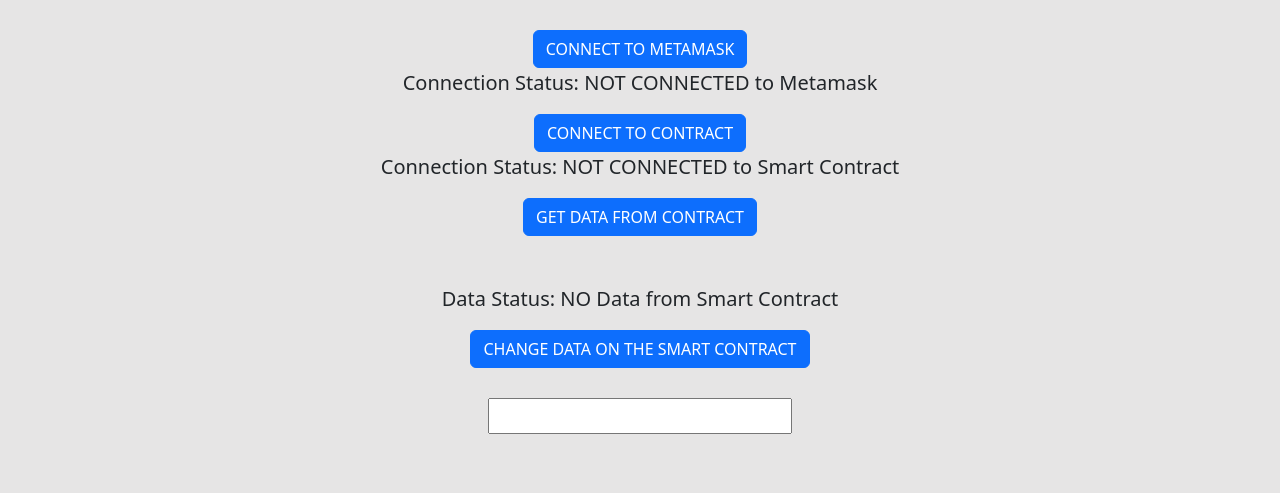
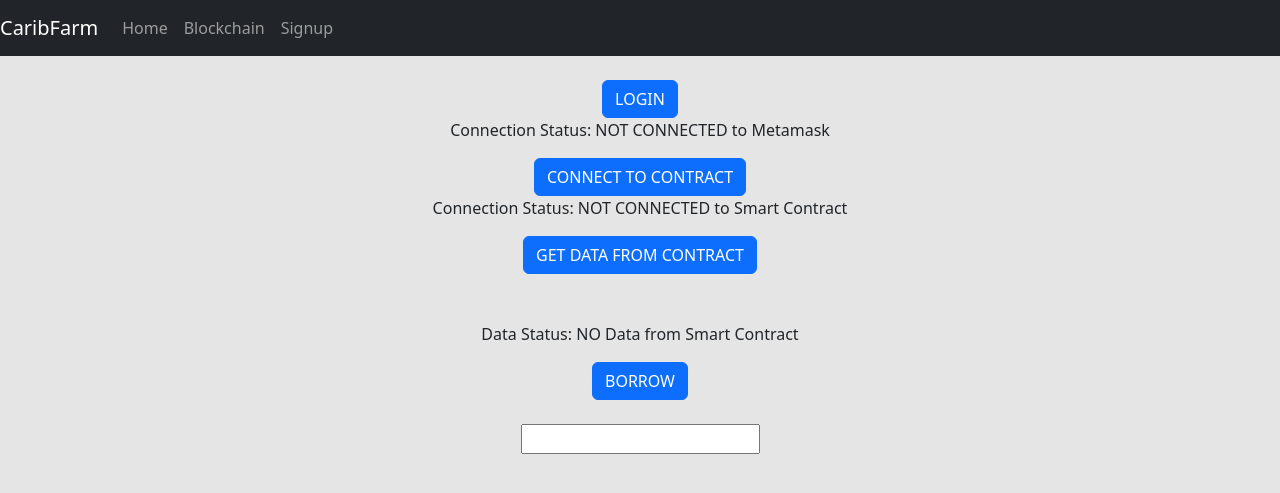
Before and after one commit to Paramvir12121/Smart-Contract-App_Django, a Django app: page /main/ in a window 1280 px wide. Shown: the top 493 px of the page. Run offline with Django 4.2, Linux system fonts and the light colour scheme; some libraries are stand-ins or nearby versions.

Commit message:
updated forms and main file

```diff
--- a/blockchain_app/base/templates/base/pages/mainPage.html
+++ b/blockchain_app/base/templates/base/pages/mainPage.html
@@ -15,16 +15,44 @@
     <style>
       body {
         background-color: rgba(225, 224, 224, 0.815);
-        font-size: 20px;
+        /* font-size: 20px; */
         text-align: center;
       }
     </style>
   </head>
   <body>
+    <nav class="navbar navbar-expand-md navbar-dark bg-dark">
+      <a class="navbar-brand" href="#">CaribFarm</a>
+      <button
+        class="navbar-toggler"
+        type="button"
+        data-toggle="collapse"
+        data-target="#navbarNav"
+        aria-controls="navbarNav"
+        aria-expanded="false"
+        aria-label="Toggle navigation"
+      >
+        <span class="navbar-toggler-icon"></span>
+      </button>
+      <div class="collapse navbar-collapse" id="navbarNav">
+        <ul class="navbar-nav">
+          <li class="nav-item active">
+            <a class="nav-link" href="{%url 'home'%}">Home</a>
+          </li>
+          <li class="nav-item">
+            <a class="nav-link" href="{%url 'mainPage'%}">Blockchain</a>
+          </li>
+        </ul>
+        <ul class="navbar-nav justify-content-end">
+            <a class="nav-link " href="{% url 'signup' %}">Signup</a>
+          </li>
+        </ul>
+      </div>
+    </nav>
     <br />
     <div class="Container">
       <button type="button" class="btn btn-primary" onclick="connectMetamask()">
-        CONNECT TO METAMASK
+        LOGIN
       </button>
       <br />
       <p id="accountArea">Connection Status: NOT CONNECTED to Metamask</p>
@@ -39,7 +67,7 @@
       GET DATA FROM CONTRACT
     </button>
     <br />
-    <div class="container" style="width: 30rem">
+    <div class="container text-center" style="width: 30rem">
       <div class="row">
         <div class="col">
           <p id="farmerNameArea"></p>
@@ -64,7 +92,7 @@
 
     <div m-3>
       <button type="button" class="btn btn-primary" onclick="changeWord()">
-        CHANGE DATA ON THE SMART CONTRACT
+        BORROW
       </button>
     </div>
     <br />
@@ -75,6 +103,8 @@
     <script>
       let account;
       let id;
+      let output
+      let accountFoundFlag = false
       const connectMetamask = async () => {
         let accountList = {{ account_list_json|safe }};
         if (window.ethereum !== "undefined") {
@@ -90,14 +120,15 @@
           if (member_id === account) {
             output = `Account is: ${account} \n Logged in as ${accountList[x].fname} ${accountList[x].lname}`
             id = accountList[x].id
+            accountFoundFlag = (member_id === account)
+            break
           }
           else{
-            output = `Account not found`
-            break
-          }
+            output = "Account Not Found"
+          }}
           document.getElementById(
             "accountArea"
-          ).innerHTML = output ;}
+          ).innerHTML = output ;
 
           }
       };
--- a/blockchain_app/base/templates/base/pages/signup.html
+++ b/blockchain_app/base/templates/base/pages/signup.html
@@ -57,6 +57,7 @@
               <input
                 type="text"
                 class="form-control"
+                id="account_id"
                 name="account_id"
                 placeholder="Paste Account Id"
               />
@@ -85,9 +86,12 @@
           account = accounts[0].trim().toLowerCase();
           console.log("account pulled ", account);
 
-          document.getElementById("accountArea").innerHTML = account;
+          document.getElementById("account_id").value = account;
+
+          //document.getElementById("accountArea").innerHTML = account;
         }
       };
+      window.addEventListener("load", connectMetamask);
     </script>
   </body>
 </html>
```
Also changed, not shown: blockchain_app/db.sqlite3.
